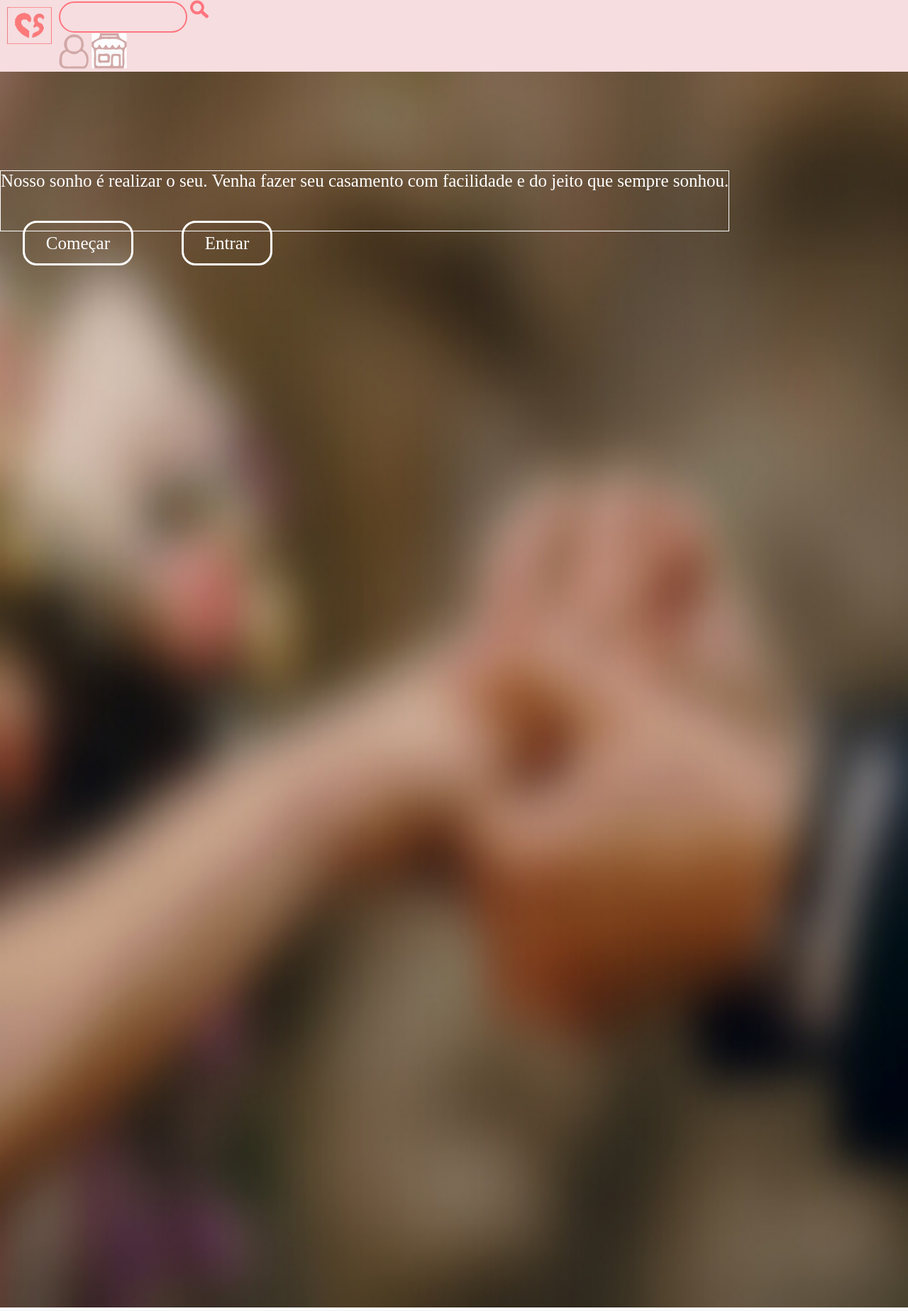
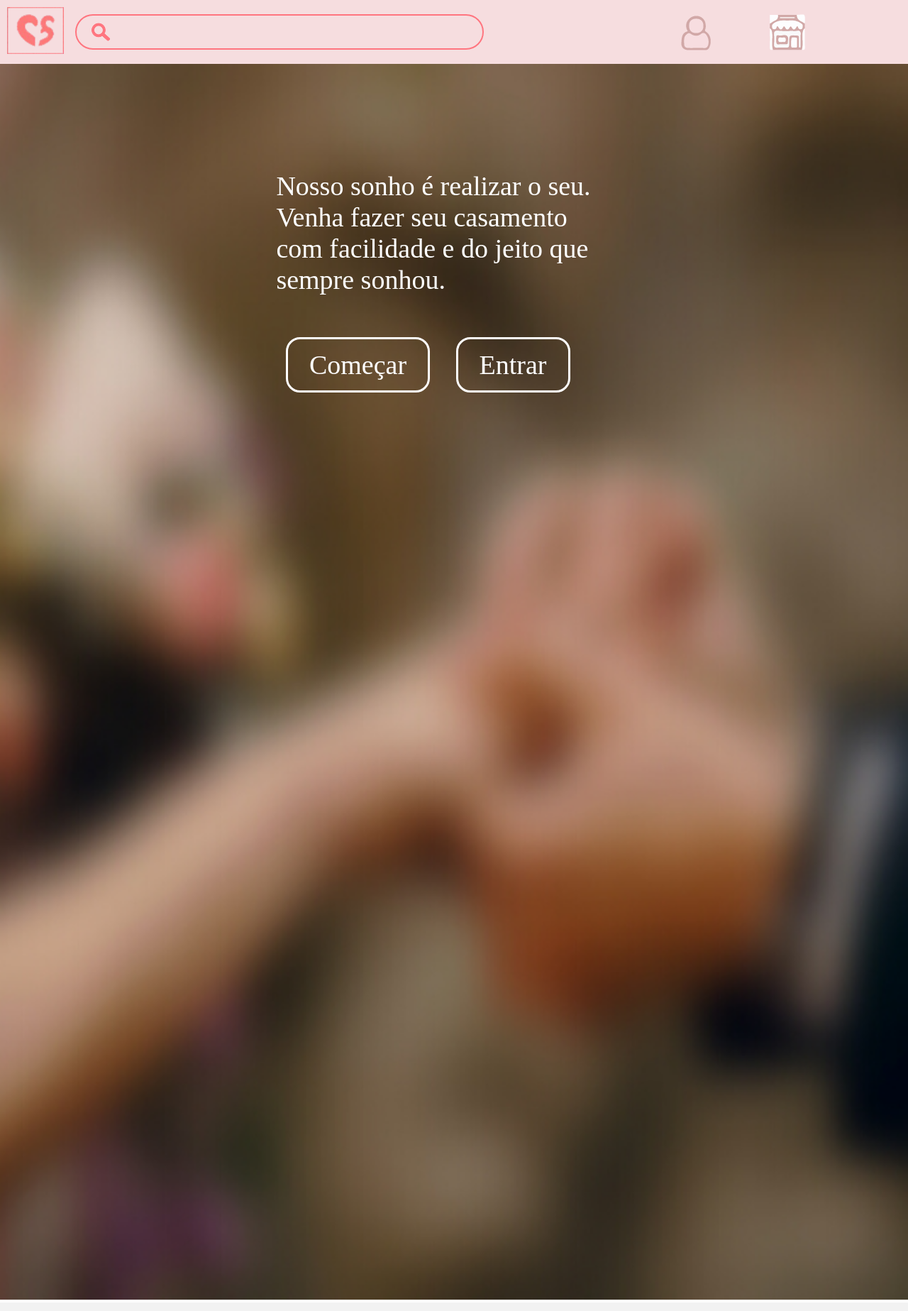
Before and after one commit to GustaDev00/casamentodossonhos, a PHP site: page / in a window 1280 px wide. Shown: the top 1847 px of the page at 71% size. Run offline with PHP 8.4, Linux system fonts and the light colour scheme.

Commit message:
confirmado

```diff
--- a/Db/daohelper.php
+++ b/Db/daohelper.php
@@ -8,7 +8,7 @@
     $port = '3306';
     $dbname = 'NaoOficial';
     $user = 'root';
-    $password = 'toor';
+    $password = '';
     switch($tipoBanco){
         case 'mysql':
         $conn = new PDO("mysql:host=$host;port=$port;dbname=$dbname",
--- a/css/default.css
+++ b/css/default.css
@@ -26,7 +26,6 @@
 /*---------------CONTEUDO 1PAG---------------*/
 figure figcaption p{
   top:  240px;
-  border: 1px solid;
 position: absolute;
 font-size: 25px;
 color: White;
--- a/css/style1024.css
+++ b/css/style1024.css
@@ -6,8 +6,8 @@
  }
  #logo{width: 80px;}
 
-  #user_icone, #loja_icone{margin: 10px 5px 0 2vw;}
-  #icones_topo{border: 1px solid; position: absolute;left: 75vw; top: 10px}
+  #user_icone, #loja_icone{margin: 0px 15px 0 5vw;}
+  #icones_topo{ position: absolute;left: 70vw; top: 20px}
 
 figure figcaption p{
     width: 450px;
@@ -21,11 +21,11 @@
   }
   #container header form input:first-child{
     width: 45vw;
-    padding-left: 50px;
+    padding-left: 7VW;
     height: 50px;
     margin-top: 20px;
   }
   #container header form input:last-child{
     top: 10px;
-    right: 43vw;
+    right: 44vw;
    }
--- /dev/null
+++ b/css/style1366.css
@@ -0,0 +1,31 @@
+
+
+
+#container header{
+    height: 90px;
+ }
+ #logo{width: 80px;}
+
+  #user_icone, #loja_icone{margin: 0px 15px 0 5vw;}
+  #icones_topo{ position: absolute;left: 70vw; top: 20px}
+
+figure figcaption p{
+    width: 450px;
+    font-size: 38px;
+    left: calc(48vw - 225px);
+}
+
+#container header form input{
+    position: relative;
+    margin: 15px 0 0 6px;
+  }
+  #container header form input:first-child{
+    width: 45vw;
+    padding-left: 7VW;
+    height: 50px;
+    margin-top: 20px;
+  }
+  #container header form input:last-child{
+    top: 10px;
+    right: 44vw;
+   }
--- a/css/style760.css
+++ b/css/style760.css
@@ -6,7 +6,7 @@
  }
 
   #user_icone{margin: 10px 11px 0 2vw;}
-  #ferramentas_topo{border: 1px solid; position: absolute;left: 21vw; display: flex;}
+  #ferramentas_topo{position: absolute; display: flex ;left: 17vw;}
 
 figure figcaption p{
     width: 450px;
--- a/deslogar.php
+++ b/deslogar.php
@@ -1,11 +1,13 @@
 <?php
 include_once './Db/daohelper.php';
+session_start();
+session_destroy();
 
-
+/*
 if(session_start() == true){
     session_destroy();
     echo "CARALHO APRENDEU A DESLOGAR, PARABÉNS SEU BOSTA!";
     echo "<script>location.href='index.php'</script>";
 }else{
     echo "<script>alert('IIH CARAIO FODEU');</script>";
-}
+}*/
--- a/login.html
+++ b/login.html
@@ -24,7 +24,7 @@
 
 
 <body>
-
+    <form method="POST" action="verificarLogin.php">
         <div class="teste">
         <div class="campo">
 
@@ -35,11 +35,11 @@
             <input type="password" placeholder="Insira sua Senha" name="Senha" required-size=""><br/><br/>
         </div>
         <div class="botao">
-            <a href="#"><button type="submit">Entrar</button></a> <br/><br/>
+            <input type="submit">
             <input type="checkbox" checked="checked">Lembre de mim
         </div>
     </div>
-
+</form>
 
     <figure><img src="imagens/fundo.png" title="fundo_login" >
         <figcaption><!--<p>Nosso sonho é realizar o seu. Venha fazer seu casamento com facilidade e do jeito que sempre sonhou.
```
Also changed, not shown: cadastro.php (+4 -4 lines), perfil.php (+6 -10 lines), verificarLogin.php (+7 -7 lines).
